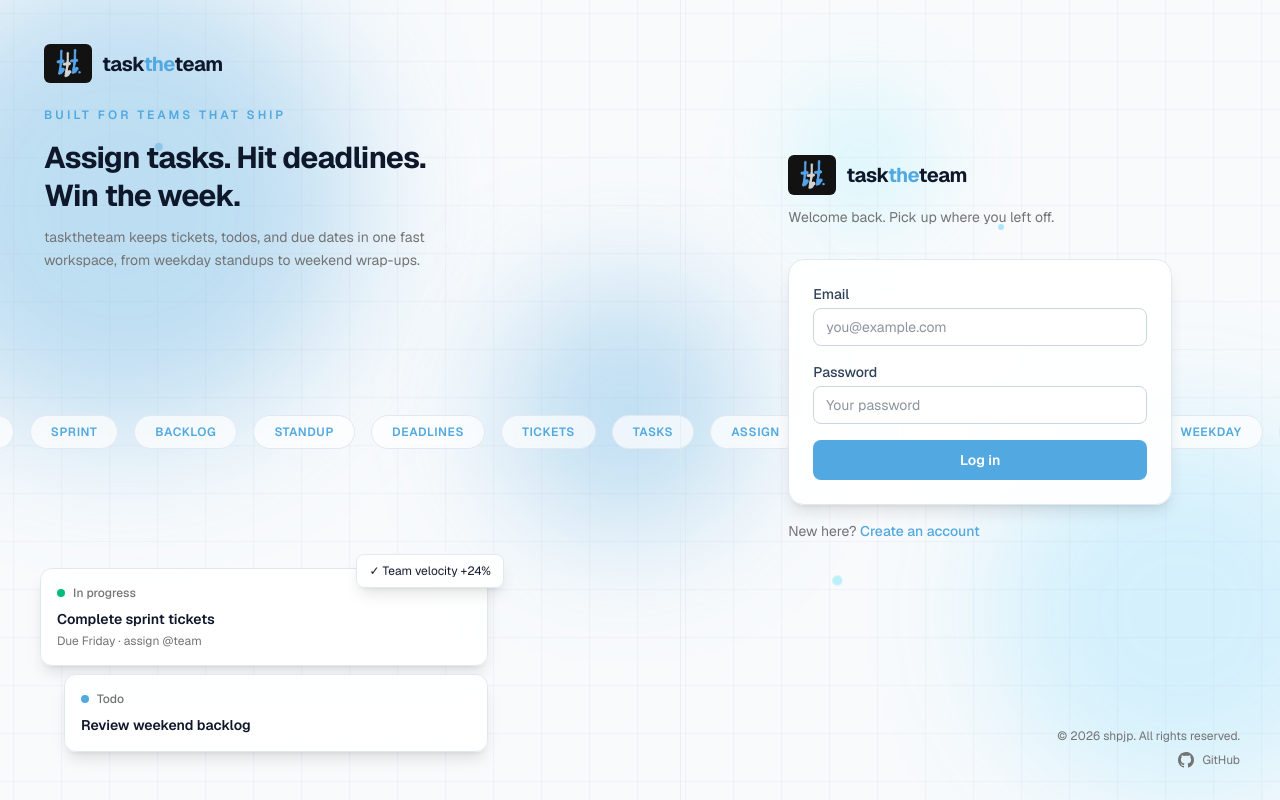
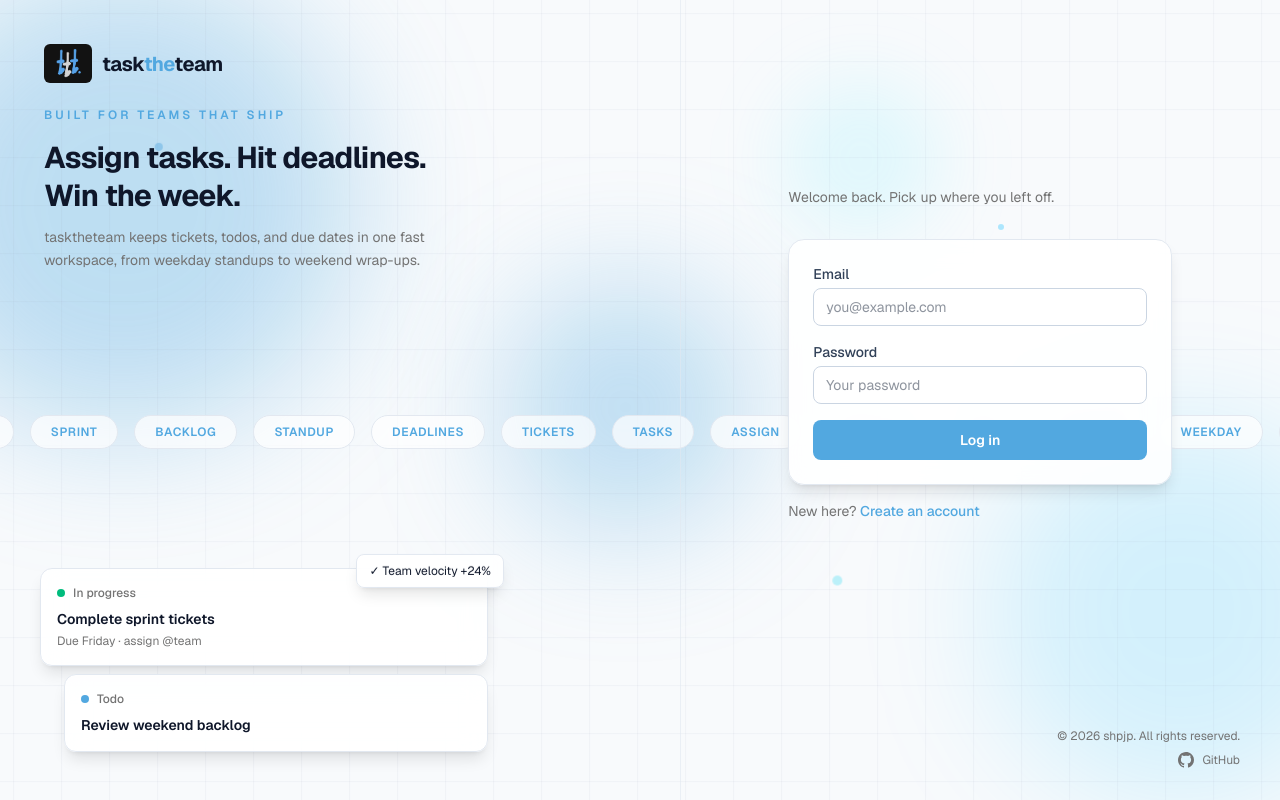
Before and after one commit to shpjp/task-manager-api, a Next.js app in the folder frontend/: page /login in a window 1280 px wide. Built offline with nearby package versions, Linux system fonts and the light colour scheme; no server answers.

Commit message:
fix : removed the duplicate logo from the starting page

```diff
--- a/frontend/components/auth-card.tsx
+++ b/frontend/components/auth-card.tsx
@@ -105,7 +105,6 @@ export function AuthCard({ mode }: { mode: "login" | "signup" }) {
         </div>
         <div className="w-full max-w-sm">
           <div className="mb-8 flex flex-col items-center lg:items-start">
-            <BrandLogo size="lg" />
             <p className="mt-3 text-sm text-neutral-500 dark:text-neutral-400">
               {mode === "signup"
                 ? "Join your team. Assign, complete, ship."
```
